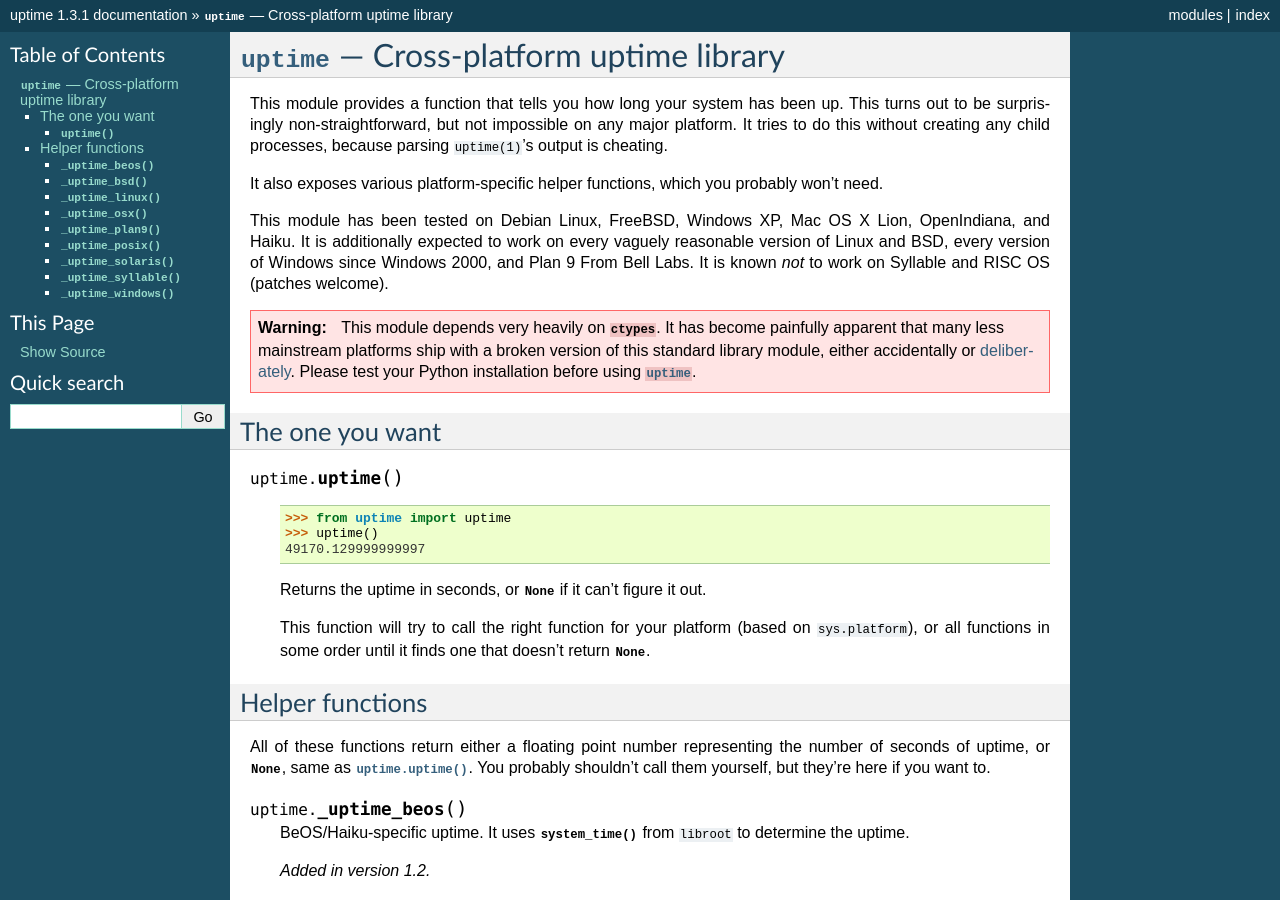
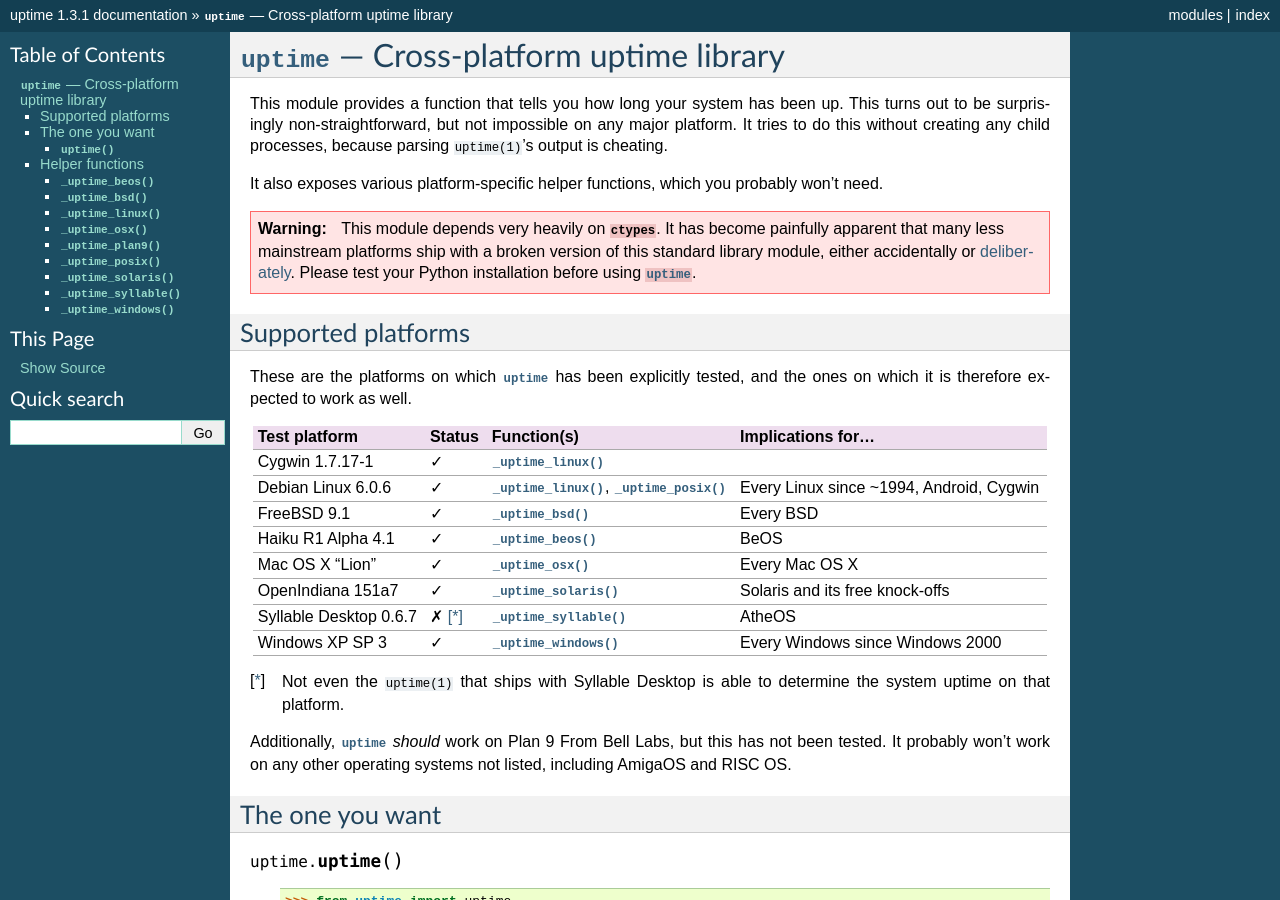
Before and after one commit to Cairnarvon/uptime, a Sphinx documentation site: the page built from doc/index.rst, in a window 1280 px wide and 900 px high. Built offline with Sphinx 7.4.7, drawn with Linux system fonts in a browser that asks for light colours.

Commit message:
Added a table of supported platforms.

```diff
--- a/doc/index.rst
+++ b/doc/index.rst
@@ -15,12 +15,6 @@ processes, because parsing ``uptime(1)``'s output is cheating.
 It also exposes various platform-specific helper functions, which you probably
 won't need.
 
-This module has been tested on Debian Linux, FreeBSD, Windows XP, Mac OS X
-Lion, OpenIndiana, and Haiku. It is additionally expected to work on every
-vaguely reasonable version of Linux and BSD, every version of Windows since
-Windows 2000, and Plan 9 From Bell Labs. It is known *not* to work on Syllable
-and RISC OS (patches welcome).
-
 .. warning::
 
    This module depends very heavily on :mod:`ctypes`. It has become painfully
@@ -29,6 +23,45 @@ and RISC OS (patches welcome).
    test your Python installation before using :mod:`uptime`.
 
 .. _deliberately: https://developers.google.com/appengine/kb/libraries
+
+Supported platforms
+-------------------
+
+These are the platforms on which :mod:`uptime` has been explicitly tested, and
+the ones on which it is therefore expected to work as well.
+
++------------------+--------+--------------------------+---------------------+
+| Test platform    | Status | Function(s)              | Implications for... |
++==================+========+==========================+=====================+
+| Cygwin 1.7.17-1  | ✓      | :func:`_uptime_linux`    |                     |
++------------------+--------+--------------------------+---------------------+
+| Debian Linux     | ✓      | :func:`_uptime_linux`,   | Every Linux since   |
+| 6.0.6            |        | :func:`_uptime_posix`    | ~1994, Android,     |
+|                  |        |                          | Cygwin              |
++------------------+--------+--------------------------+---------------------+
+| FreeBSD 9.1      | ✓      | :func:`_uptime_bsd`      | Every BSD           |
++------------------+--------+--------------------------+---------------------+
+| Haiku R1 Alpha   | ✓      | :func:`_uptime_beos`     | BeOS                |
+| 4.1              |        |                          |                     |
++------------------+--------+--------------------------+---------------------+
+| Mac OS X "Lion"  | ✓      | :func:`_uptime_osx`      | Every Mac OS X      |
++------------------+--------+--------------------------+---------------------+
+| OpenIndiana      | ✓      | :func:`_uptime_solaris`  | Solaris and its     |
+| 151a7            |        |                          | free knock-offs     |
++------------------+--------+--------------------------+---------------------+
+| Syllable Desktop | ✗ [*]_ | :func:`_uptime_syllable` | AtheOS              |
+| 0.6.7            |        |                          |                     |
++------------------+--------+--------------------------+---------------------+
+| Windows XP SP 3  | ✓      | :func:`_uptime_windows`  | Every Windows since |
+|                  |        |                          | Windows 2000        |
++------------------+--------+--------------------------+---------------------+
+
+.. [*] Not even the ``uptime(1)`` that ships with Syllable Desktop is able to
+   determine the system uptime on that platform.
+
+Additionally, :mod:`uptime` *should* work on Plan 9 From Bell Labs, but this
+has not been tested. It probably won't work on any other operating systems not
+listed, including AmigaOS and RISC OS.
 
 The one you want
 ----------------
```
Also changed, not shown: README.md (+1 -1 lines).
